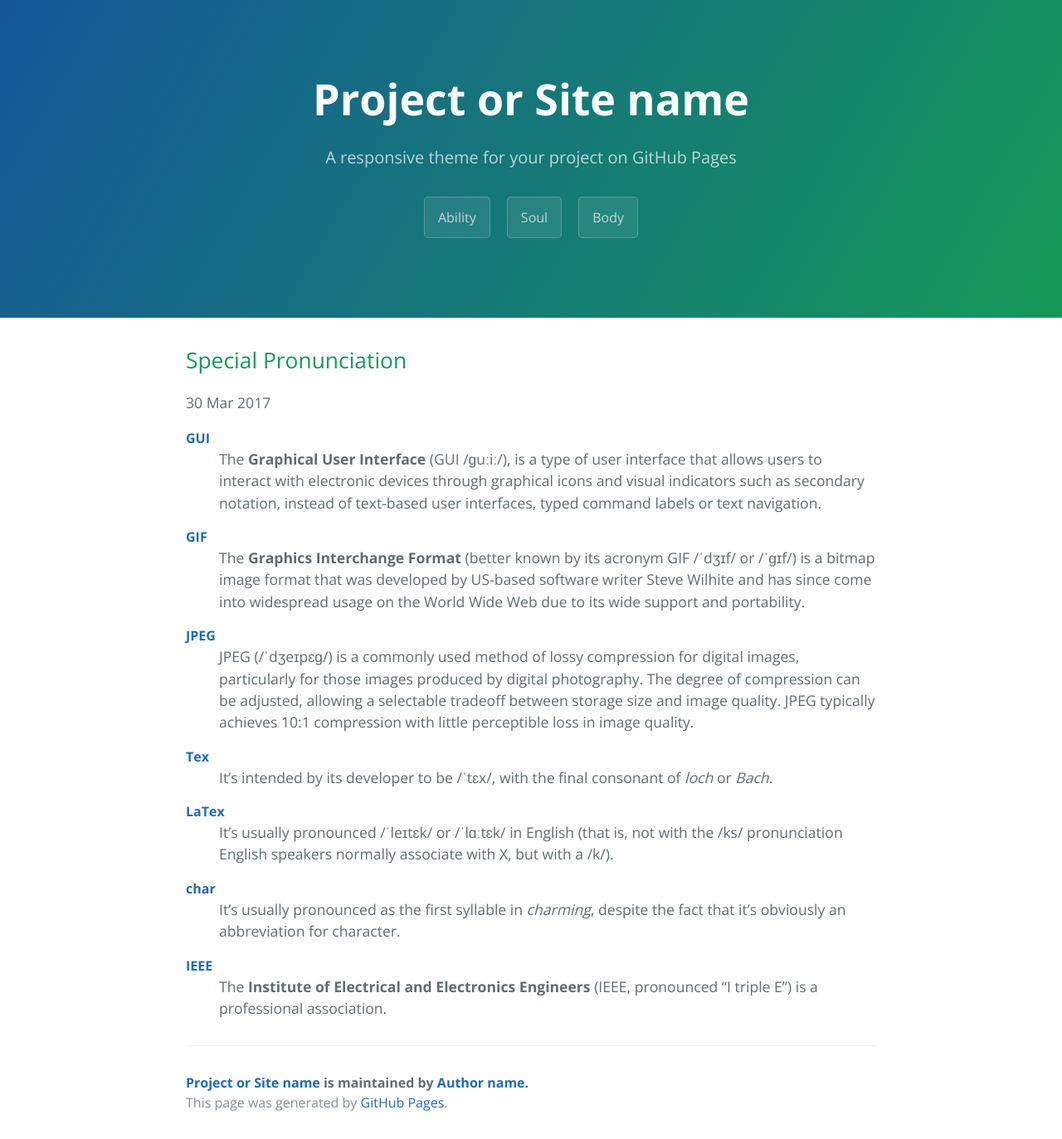
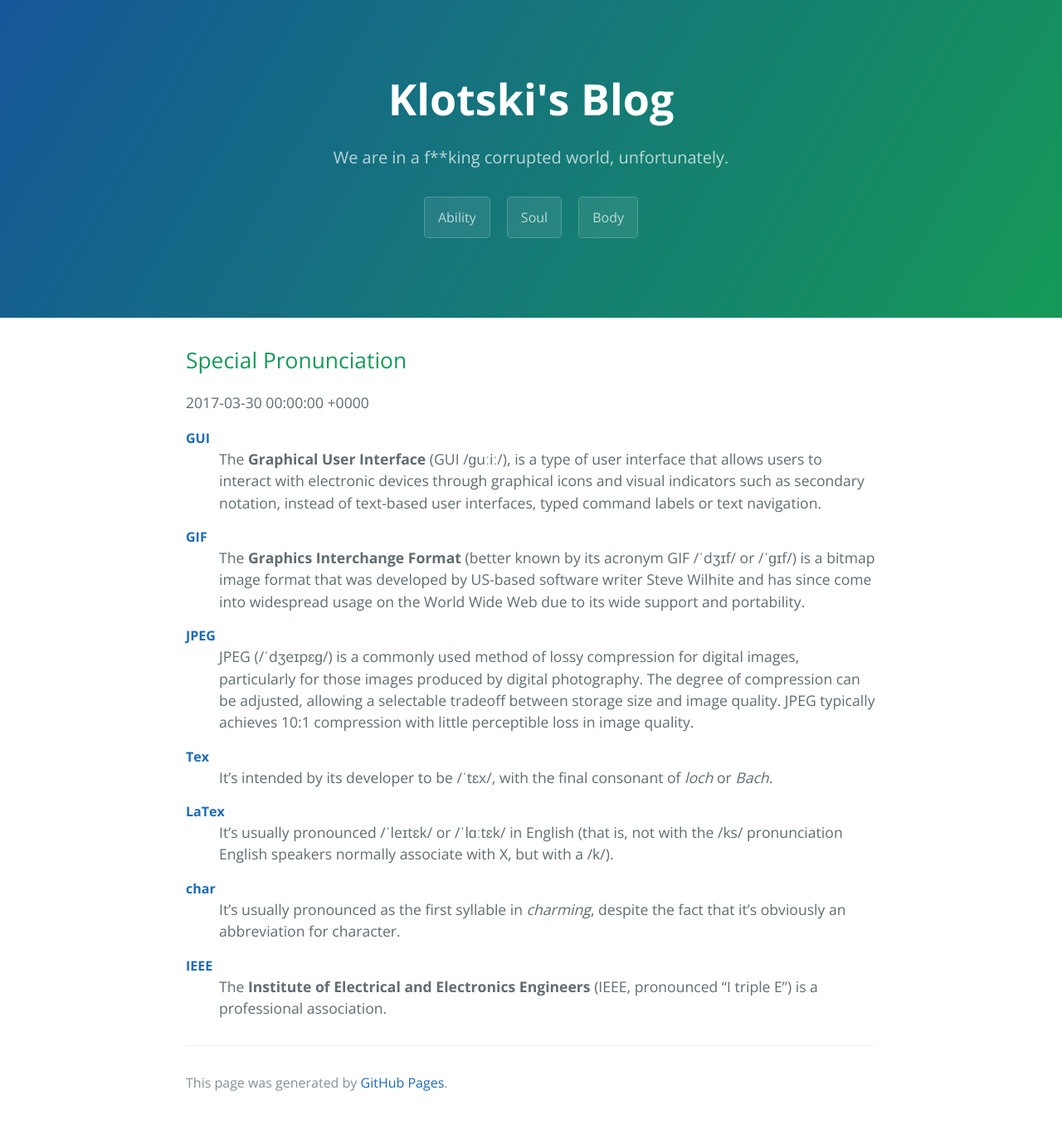
Before and after one commit to klotski/klotski.github.io, a Jekyll site: the page built from _posts/2017-03-30-Special_Pronunciation.md, in a window 1280 px wide. Shown: the whole page at 83% size. Built offline with Jekyll 4.4.1, drawn with Linux system fonts in a browser that asks for light colours; after the commit the page ends 1349 px from its top, so only the background shows below that.

Commit message:
modified theme

```diff
--- a/_config.yml
+++ b/_config.yml
@@ -1,13 +1,13 @@
 # Setup
-title:        Project or Site name
-tagline:      A responsive theme for your project on GitHub Pages
+title:        Klotski's Blog
+tagline:      We are in a f**king corrupted world, unfortunately.
 baseurl:      ""
 paginate:     1
 
 # About/contact
 author:
-  name:       Author name
-  url:        http://yourhomepage.com
+  name:       Klotski
+  url:        https://klotski.github.io/
 
 # Gems
 gems:
--- a/_includes/page-footer.html
+++ b/_includes/page-footer.html
@@ -1,4 +1,3 @@
 <footer class="site-footer">
-  <span class="site-footer-owner"><a href="{{ site.url }}">{{ site.title }}</a> is maintained by <a href="{{ site.author.url }}">{{ site.author.name }}</a>.</span>
   <span class="site-footer-credits">This page was generated by <a href="https://pages.github.com">GitHub Pages</a>.</span>
 </footer>
--- a/_layouts/post.html
+++ b/_layouts/post.html
@@ -2,6 +2,6 @@
 layout: default
 ---
 <h2>{{ page.title }}</h2>
-<p class="meta">{{ page.date | date_to_string }}</p>
+<p class="meta">{{ page.date}}</p>
 
 {{ content }}
```
Also changed, not shown: README.md, 1 other file.
